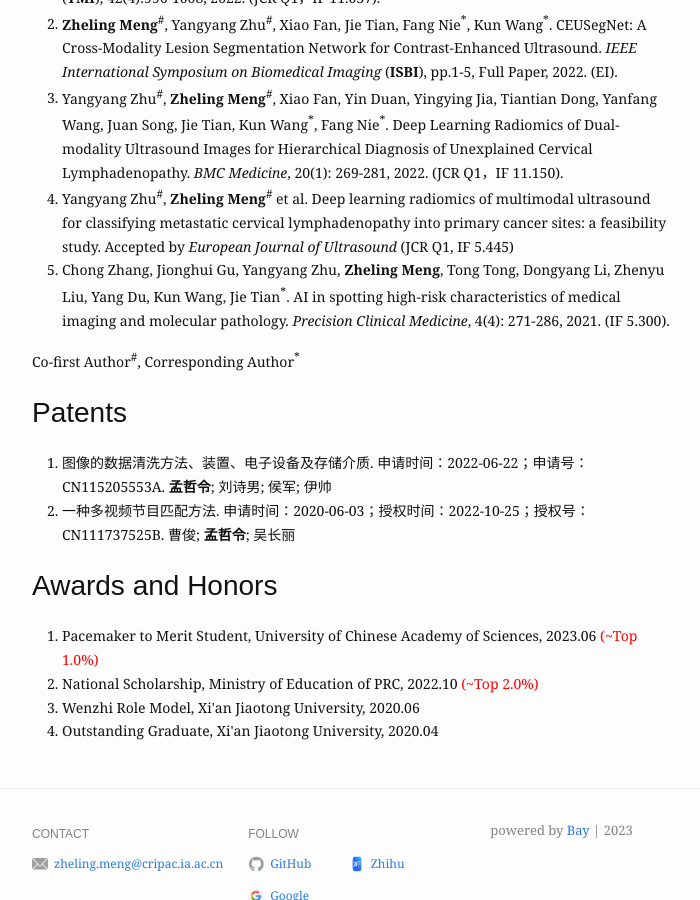
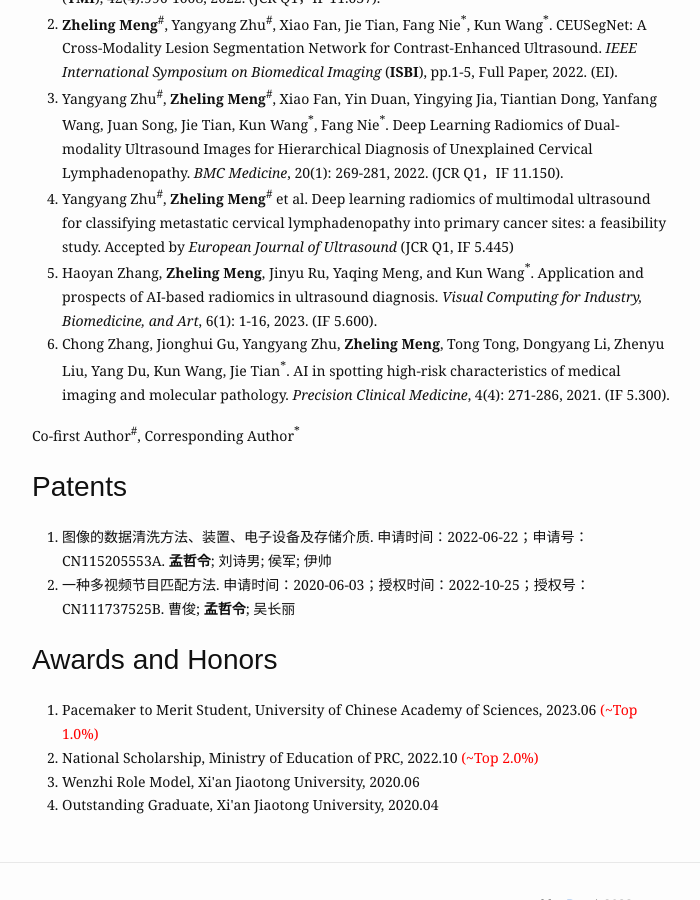
Before and after one commit to RichardSunnyMeng/HomePage.github.io, a Jekyll site: the page built from index.md, in a window 1280 px wide and 900 px high, scrolled down 1129 px. Shown: the whole window, without its empty margins (288-988 px from the left). Built offline with Jekyll 4.4.1, drawn with Linux system fonts in a browser that asks for light colours.

Commit message:
Update index.md

```diff
--- a/index.md
+++ b/index.md
@@ -65,6 +65,7 @@ profile_picture:
     <li>Yangyang Zhu<sup>#</sup>, <b>Zheling Meng</b><sup>#</sup>, Xiao Fan, Yin Duan, Yingying Jia, Tiantian Dong, Yanfang Wang, Juan Song, Jie Tian, Kun
 Wang<sup>*</sup>, Fang Nie<sup>*</sup>. Deep Learning Radiomics of Dual-modality Ultrasound Images for Hierarchical Diagnosis of Unexplained Cervical Lymphadenopathy. <i>BMC Medicine</i>, 20(1): 269-281, 2022. (JCR Q1，IF 11.150).</li>
     <li>Yangyang Zhu<sup>#</sup>, <b>Zheling Meng</b><sup>#</sup> et al. Deep learning radiomics of multimodal ultrasound for classifying metastatic cervical lymphadenopathy into primary cancer sites: a feasibility study. Accepted by <i>European Journal of Ultrasound</i> (JCR Q1, IF 5.445) </li>
+    <li>Haoyan Zhang, <b>Zheling Meng</b>, Jinyu Ru, Yaqing Meng, and Kun Wang<sup>*</sup>. Application and prospects of AI-based radiomics in ultrasound diagnosis. <i>Visual Computing for Industry, Biomedicine, and Art</i>, 6(1): 1-16, 2023. (IF 5.600).</li>
     <li>Chong Zhang, Jionghui Gu, Yangyang Zhu, <b>Zheling Meng</b>, Tong Tong, Dongyang Li, Zhenyu Liu, Yang Du, Kun Wang, Jie Tian<sup>*</sup>. AI in spotting high-risk characteristics of medical imaging and molecular pathology. <i>Precision Clinical Medicine</i>, 4(4): 271-286, 2021. (IF 5.300).</li>
   </ol>
 Co-first Author<sup>#</sup>, Corresponding Author<sup>*</sup>
```
